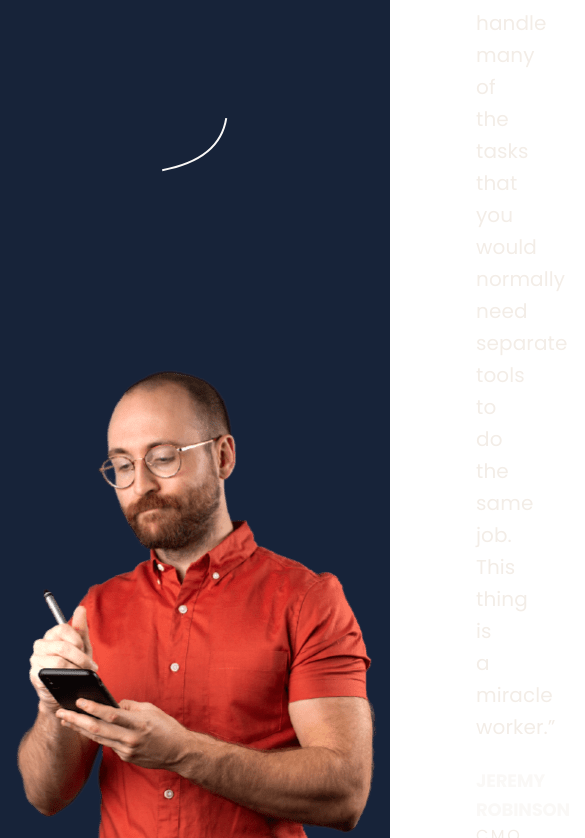
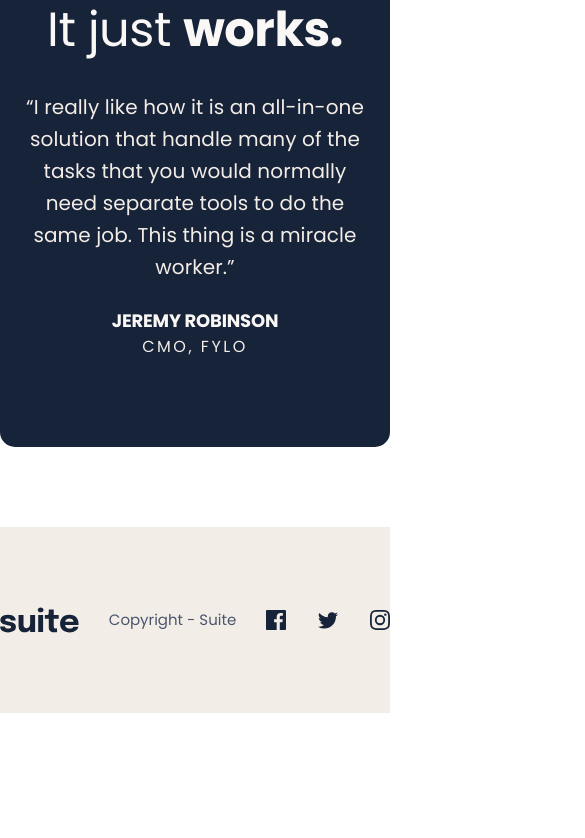
Before and after one commit to phwnganh/suite-landing-page, a React (Vite) app: page / in a window 390 px wide. Shown: the part 2086-2924 px from the top of the page, 585 px wide, since content can reach past the window. After the commit the page ends 2799 px from the top, so only its background shows below. Built offline with nearby package versions, Linux system fonts and the light colour scheme.

Commit message:
fix: responsive testimonial section

```diff
--- a/src/components/FooterSection.jsx
+++ b/src/components/FooterSection.jsx
@@ -4,7 +4,7 @@ import TwitterLogo from '../assets/icon-twitter.svg'
 import InstagramLogo from '../assets/icon-instagram.svg'
 const FooterSection = () => {
     return (
-        <footer className={"bg-neutral-200 pt-80 pb-20"}>
+        <footer className={"bg-neutral-200 py-20"}>
             <div className={"max-w-277.5 mx-auto flex justify-between items-center"}>
                 <img src={Logo} alt={"logo"} />
                 <p className={"text-neutral-500 text-preset-8"}>Copyright - Suite</p>
--- a/src/components/TestimonialSection.jsx
+++ b/src/components/TestimonialSection.jsx
@@ -4,11 +4,11 @@ import JeremyLargeImg from '../assets/image-jeremy-large.png'
 const TestimonialSection = () => {
     return (
         <section className={"mt-47.5 max-w-277.5 mx-auto"}>
-            <div className={"bg-neutral-900 rounded-15 px-4 sm:py-16 sm:px-12 md:px-31.25 py-22 relative"}>
-                <img src={JeremyLargeImg} alt={"jeremy-large"} className={"absolute bottom-0 z-0"}/>
-                <img src={PatternCurvedLine2} alt={"pattern-curved-line2"} className={"absolute left-1/2 top-1/2 -translate-x-1/2 -translate-y-1/2 z-10"}/>
+            <div className={"bg-neutral-900 rounded-15 px-4 sm:py-16 sm:px-12 md:px-31.25 py-22 relative mb-80 z-10 flex flex-col items-center md:block"}>
+                <img src={JeremyLargeImg} alt={"jeremy-large"} className={"mx-auto -mt-32 md:absolute md:bottom-0 md:mt-0"}/>
+                <img src={PatternCurvedLine2} alt={"pattern-curved-line2"} className={"my-9 md:my-0 md:absolute md:left-1/2 md:top-1/2 md:-translate-x-1/2 md:-translate-y-1/2 z-10"}/>
 
-                <div className={"flex items-center justify-end relative z-20 ml-115"}>
+                <div className={"flex items-center justify-end relative z-20 md:ml-115 text-center md:text-left"}>
                     <div className={"flex flex-col gap-6 max-w-87.5 w-full"}>
                         <div className={"flex flex-col gap-8"}>
                             <p className={"text-neutral-0 text-preset-2"}>It just <span className={"text-preset-2-bold"}>works.</span></p>
```
